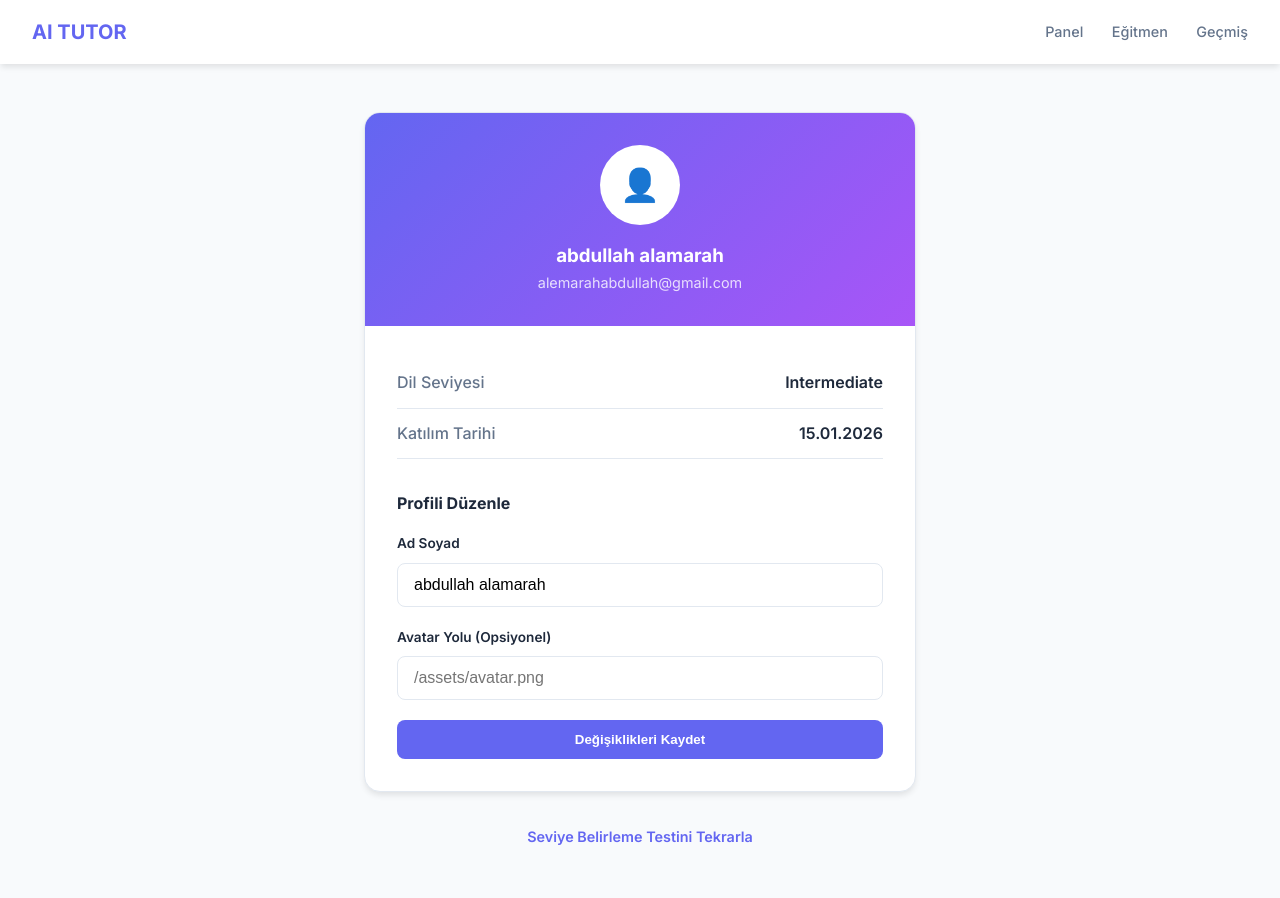
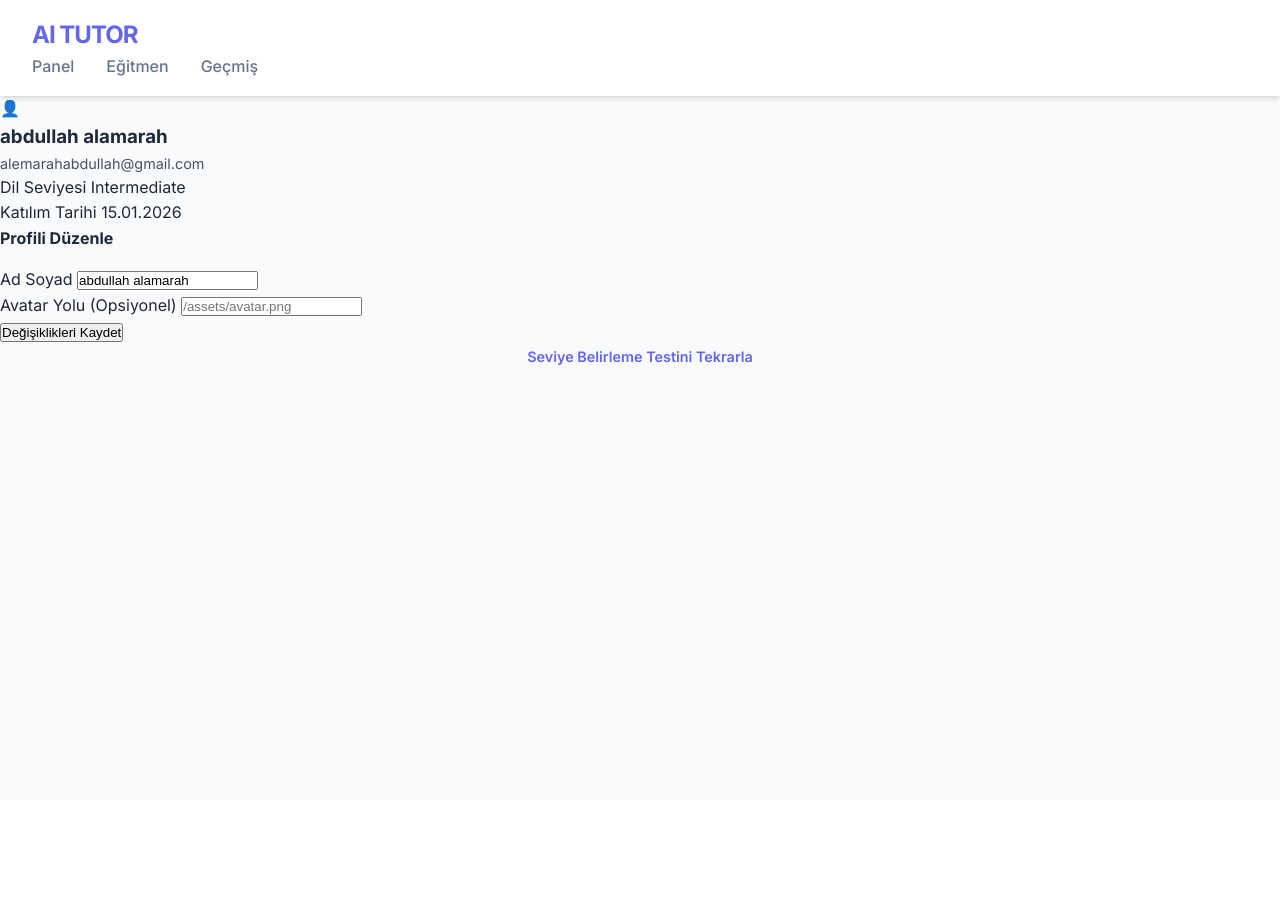
Before and after one commit to Emir1678/BEEFLUENT-, a PHP site: page /ai_tutor/profile.php in a window 1280 px wide. After the commit the page ends 365 px from the top, so only its background shows below. Run offline with PHP 8.4, Linux system fonts and the light colour scheme; the visitor is signed in with stand-in values (Sample User, id 1); data comes from the database, SQL or seed files in the repository.

Commit message:
Update profile.php

```diff
--- a/profile.php
+++ b/profile.php
@@ -37,190 +37,12 @@ if ($_SERVER["REQUEST_METHOD"] === "POST") {
   <meta charset="utf-8">
   <meta name="viewport" content="width=device-width, initial-scale=1">
   <title>Profilim - AI Tutor</title>
+  <link rel="stylesheet" href="assets/css/style.css">
+
   <link href="https://fonts.googleapis.com/css2?family=Inter:wght@400;500;600;700&display=swap" rel="stylesheet">
-  <style>
-    :root {
-      --primary: #6366f1;
-      --primary-hover: #4f46e5;
-      --bg-main: #f8fafc;
-      --white: #ffffff;
-      --text-dark: #1e293b;
-      --text-muted: #64748b;
-      --border: #e2e8f0;
-      --shadow: 0 4px 6px -1px rgb(0 0 0 / 0.1);
-      --radius: 16px;
-    }
-
-    * {
-      margin: 0;
-      padding: 0;
-      box-sizing: border-box;
-    }
-
-    body {
-      font-family: 'Inter', sans-serif;
-      background-color: var(--bg-main);
-      color: var(--text-dark);
-      line-height: 1.6;
-    }
-
-    header {
-      background: var(--white);
-      padding: 1rem 2rem;
-      box-shadow: var(--shadow);
-      display: flex;
-      justify-content: space-between;
-      align-items: center;
-    }
-
-    .logo {
-      font-size: 1.25rem;
-      font-weight: 800;
-      color: var(--primary);
-      text-decoration: none;
-    }
-
-    .nav-links a {
-      text-decoration: none;
-      color: var(--text-muted);
-      font-weight: 500;
-      margin-left: 1.5rem;
-      font-size: 0.9rem;
-      transition: 0.2s;
-    }
-
-    .nav-links a:hover {
-      color: var(--primary);
-    }
-
-    .container {
-      max-width: 600px;
-      margin: 3rem auto;
-      padding: 0 1.5rem;
-    }
-
-    .profile-card {
-      background: var(--white);
-      border-radius: var(--radius);
-      box-shadow: var(--shadow);
-      border: 1px solid var(--border);
-      overflow: hidden;
-      margin-bottom: 2rem;
-    }
-
-    .profile-header {
-      background: linear-gradient(135deg, #6366f1 0%, #a855f7 100%);
-      padding: 2rem;
-      color: white;
-      text-align: center;
-    }
-
-    .avatar-preview {
-      width: 80px;
-      height: 80px;
-      background: white;
-      border-radius: 50%;
-      margin: 0 auto 1rem;
-      display: flex;
-      align-items: center;
-      justify-content: center;
-      font-size: 2rem;
-      border: 4px solid rgba(255, 255, 255, 0.3);
-    }
-
-    .profile-body {
-      padding: 2rem;
-    }
-
-    .info-row {
-      display: flex;
-      justify-content: space-between;
-      padding: 0.75rem 0;
-      border-bottom: 1px solid var(--border);
-    }
-
-    .info-row:last-child {
-      border: none;
-    }
-
-    .info-label {
-      color: var(--text-muted);
-      font-weight: 500;
-    }
-
-    .info-value {
-      font-weight: 600;
-    }
-
-    .form-section {
-      margin-top: 2rem;
-    }
-
-    .form-group {
-      margin-bottom: 1.25rem;
-    }
-
-    label {
-      display: block;
-      font-size: 0.85rem;
-      font-weight: 600;
-      margin-bottom: 0.5rem;
-    }
-
-    input {
-      width: 100%;
-      padding: 0.75rem 1rem;
-      border: 1px solid var(--border);
-      border-radius: 8px;
-      font-size: 1rem;
-      outline: none;
-      transition: border-color 0.2s;
-    }
-
-    input:focus {
-      border-color: var(--primary);
-    }
-
-    button {
-      width: 100%;
-      padding: 0.75rem;
-      background: var(--primary);
-      color: white;
-      border: none;
-      border-radius: 8px;
-      font-weight: 600;
-      cursor: pointer;
-      transition: 0.2s;
-    }
-
-    button:hover {
-      background: var(--primary-hover);
-    }
-
-    .alert {
-      padding: 1rem;
-      border-radius: 8px;
-      margin-bottom: 1.5rem;
-      font-size: 0.9rem;
-      font-weight: 500;
-      text-align: center;
-    }
-
-    .alert-error {
-      background: #fef2f2;
-      color: #ef4444;
-      border: 1px solid #fee2e2;
-    }
-
-    .alert-success {
-      background: #f0fdf4;
-      color: #16a34a;
-      border: 1px solid #dcfce7;
-    }
-  </style>
 </head>
 
-<body>
+<body class="page-profile">
 
   <header>
     <a href="dashboard.php" class="logo">AI TUTOR</a>
```
